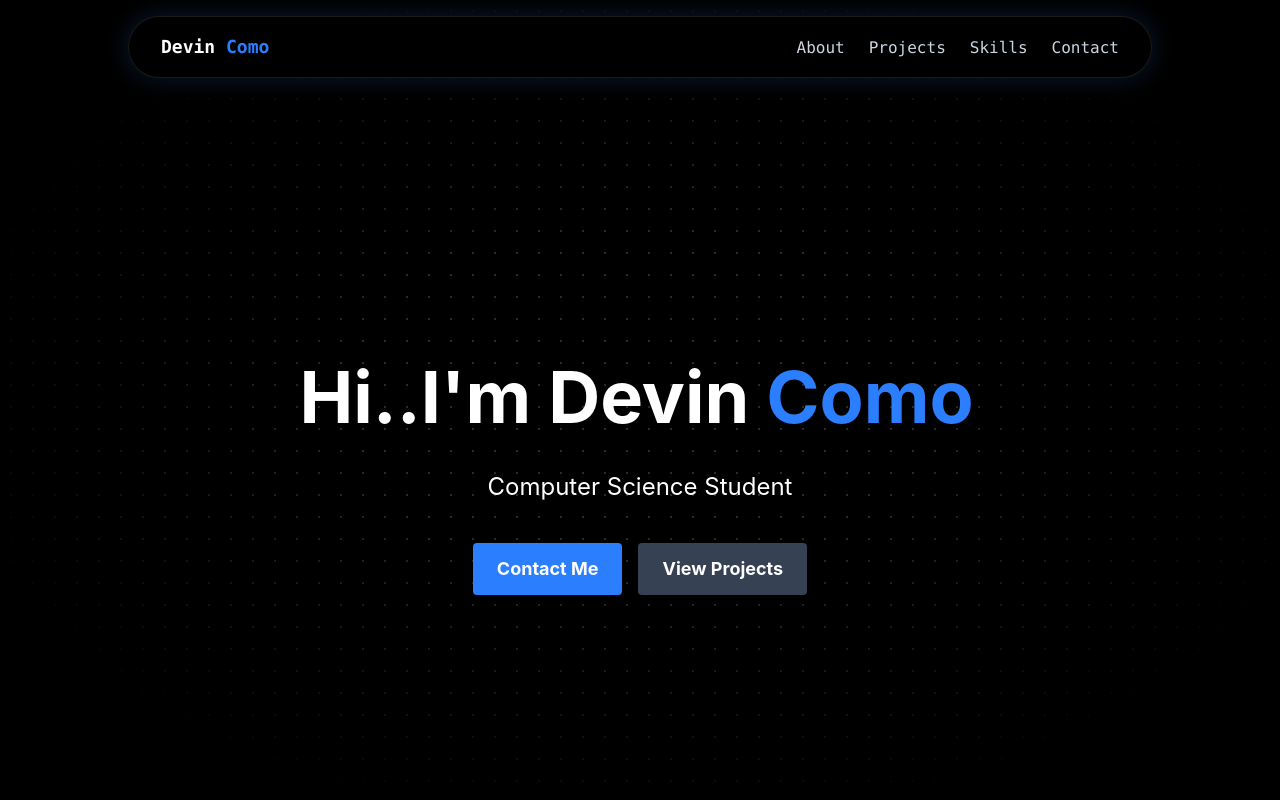
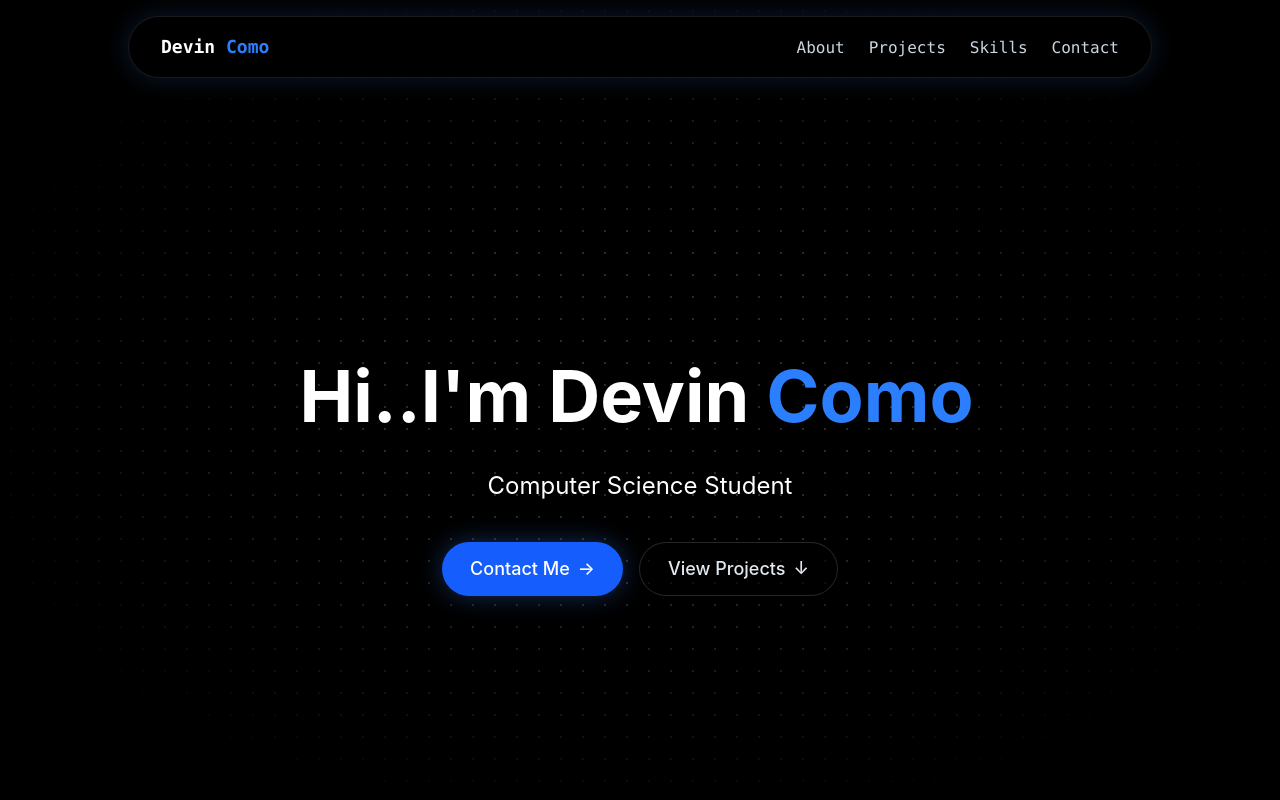
Before and after one commit to QuakerSoft/my-portfolio, a React (Vite) app: page / in a window 1280 px wide. Shown: the top 800 px of the page. Built offline with nearby package versions, Linux system fonts and the light colour scheme.

Commit message:
changed button design

```diff
--- a/src/sections/Hero.jsx
+++ b/src/sections/Hero.jsx
@@ -86,25 +86,34 @@ function Hero() {
       </motion.p>
 
       <div className="flex flex-wrap justify-center gap-4">
+        {/* main action: solid blue pill with the same glow as the navbar */}
         <motion.a
           href="#contact"
-        className="bg-blue-500 hover:bg-blue-700 text-white font-bold py-2 px-4 md:py-3 md:px-6 md:text-lg rounded"
+          className="group inline-flex items-center gap-2 rounded-full bg-blue-600 px-6 py-3 font-medium text-white shadow-[0_0_24px_rgba(59,130,246,0.35)] transition-[background-color,box-shadow] duration-300 hover:bg-blue-500 hover:shadow-[0_0_36px_rgba(59,130,246,0.6)] md:px-7 md:text-lg"
           variants={fadeUp}
           custom={1}
           initial={reduceMotion ? false : 'hidden'}
           animate={done ? 'show' : 'hidden'}
+          whileHover={{ y: -2 }}
+          whileTap={{ scale: 0.96 }}
         >
           Contact Me
+          <span aria-hidden="true" className="transition-transform duration-300 group-hover:translate-x-1">→</span>
         </motion.a>
+
+        {/* second action: quiet outlined pill */}
         <motion.a
           href="#projects"
-        className="bg-gray-700 hover:bg-gray-900 text-white font-bold py-2 px-4 md:py-3 md:px-6 md:text-lg rounded"
+          className="group inline-flex items-center gap-2 rounded-full border border-white/15 bg-black/60 px-6 py-3 font-medium text-slate-200 transition-colors duration-300 hover:border-blue-500 hover:text-white md:px-7 md:text-lg"
           variants={fadeUp}
           custom={2}
           initial={reduceMotion ? false : 'hidden'}
           animate={done ? 'show' : 'hidden'}
+          whileHover={{ y: -2 }}
+          whileTap={{ scale: 0.96 }}
         >
           View Projects
+          <span aria-hidden="true" className="transition-transform duration-300 group-hover:translate-y-0.5">↓</span>
         </motion.a>
       </div>
     </section>
```
Lines whose indentation alone changed are shown as unchanged.
